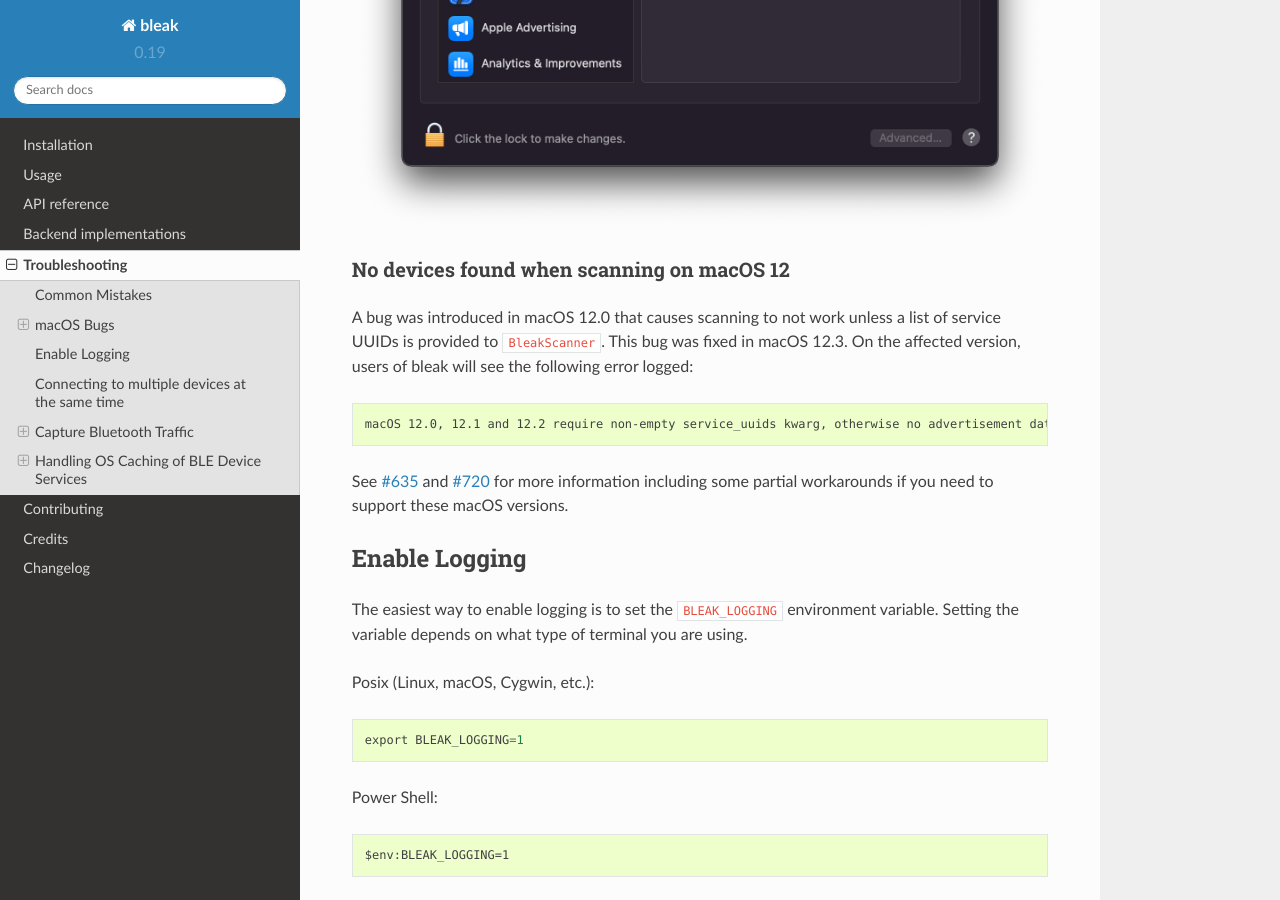
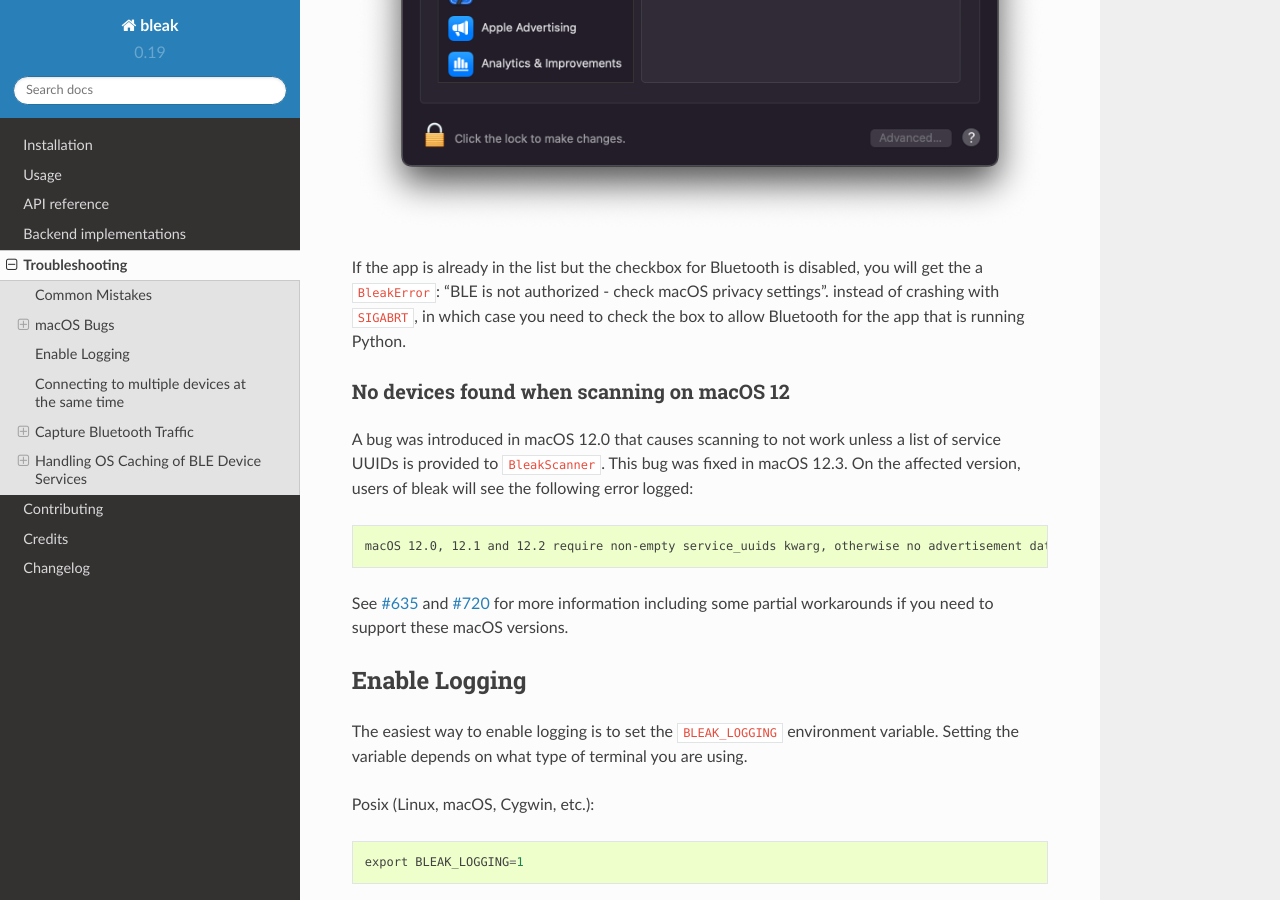
Before and after one commit to hbldh/bleak, a Sphinx documentation site: the page built from docs/troubleshooting.rst, in a window 1280 px wide and 900 px high, scrolled down 1377 px. Built offline with Sphinx 7.4.7 and the Read the Docs theme 2.0.0, drawn with Linux system fonts in a browser that asks for light colours.

Commit message:
backends/corebluetooth: better error message for unauthorized
If Bleak is run in a terminal app on macOS that has the permission for
Bluetooth disabled, the CentralManager state will return unauthorized.

Previously, this raised the same error as when Bluetooth is not powered
which is misleading. This adds a new error message for the unauthorized
case.

Issue: https://github.com/hbldh/bleak/discussions/1016

```diff
--- a/CHANGELOG.rst
+++ b/CHANGELOG.rst
@@ -13,6 +13,7 @@ and this project adheres to `Semantic Versioning <https://semver.org/spec/v2.0.0
 Added
 -----
 * Added support for Python 3.11.
+* Added better error message for Bluetooth not authorized on macOS.
 
 Fixed
 -----
--- a/docs/troubleshooting.rst
+++ b/docs/troubleshooting.rst
@@ -42,6 +42,11 @@ It is also possible to manually add the app to the list of Bluetooth apps in
 the *Privacy* settings in the macOS *System Preferences*.
 
 .. image:: images/macos-privacy-bluetooth.png
+
+If the app is already in the list but the checkbox for Bluetooth is disabled,
+you will get the a ``BleakError``: "BLE is not authorized - check macOS privacy settings".
+instead of crashing with ``SIGABRT``, in which case you need to check the box
+to allow Bluetooth for the app that is running Python.
 
 
 No devices found when scanning on macOS 12
```
Also changed, not shown: 1 other file.
